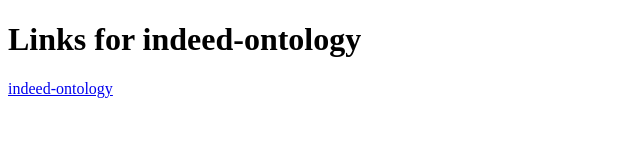
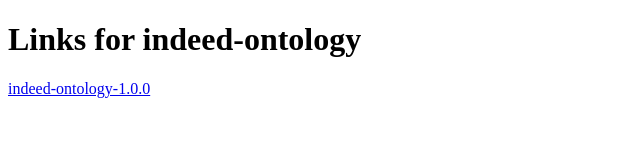
Before and after one commit to CUB-indeed/pypi, a plain HTML site: page indeed-ontology/index.html in a window 1280 px wide. Shown: the full height of the page, 0-640 px from the left. Drawn offline with Linux system fonts and the light colour scheme.

Commit message:
Update index.html

```diff
--- a/indeed-ontology/index.html
+++ b/indeed-ontology/index.html
@@ -5,6 +5,7 @@
   </head>
   <body>
     <h1>Links for indeed-ontology</h1>
-    <a href="git+https://github.com/CUB-indeed/indeed-ontology">indeed-ontology</a><br/>
+    <a href="git+https://github.com/cub-indeed/indeed-ontology#egg=python_hello-1.0.0" data-requires-python="&gt;=3.6.0">indeed-ontology-1.0.0</a><br/>
+<!--     <a href="git+https://github.com/ceddlyburge/python_hello_world#egg=python_hello-0.0.1" data-requires-python="&gt;=3.6.0">python_hello-0.0.1</a><br/> -->
   </body>
 </html>
```
